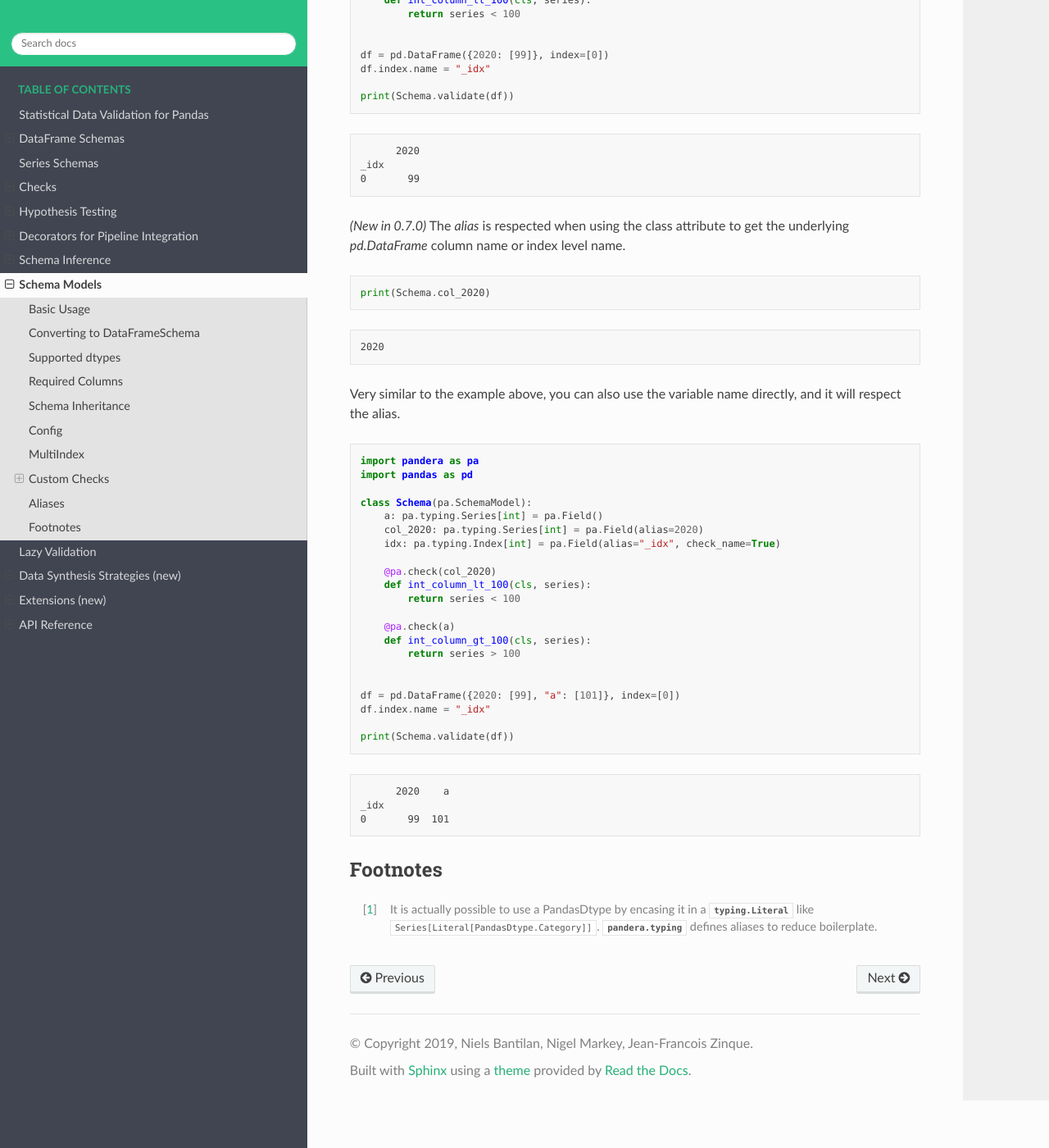
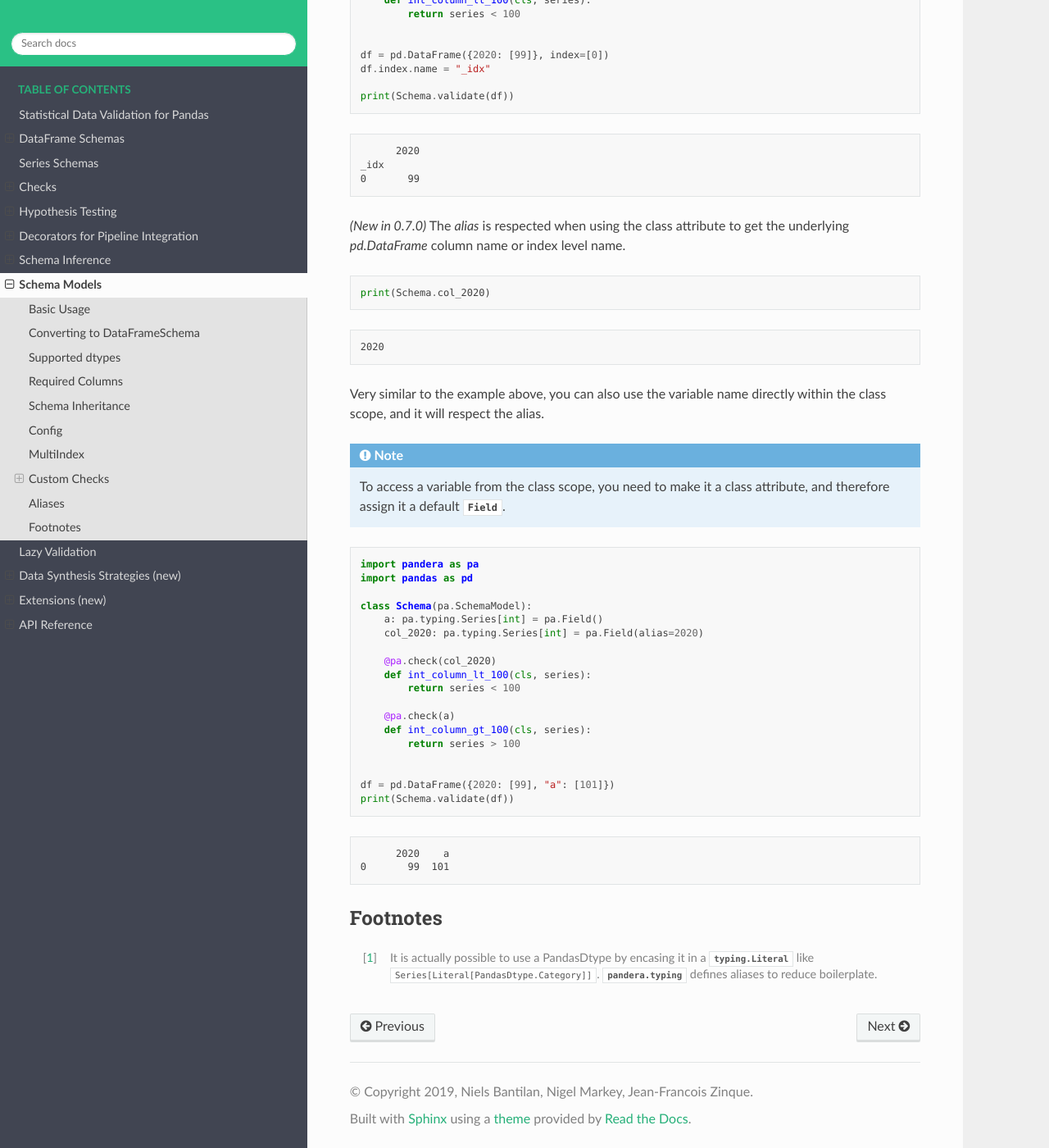
Before and after one commit to unionai-oss/pandera, a Sphinx documentation site: the page built from docs/source/schema_models.rst, in a window 1280 px wide and 1400 px high, scrolled down 8940 px. Shown: the whole window at 82% size. Built offline with Sphinx 7.4.7 and the Read the Docs theme 2.0.0, drawn with Linux system fonts in a browser that asks for light colours.

Commit message:
add details about accessing descriptor from class scope

```diff
--- a/docs/source/schema_models.rst
+++ b/docs/source/schema_models.rst
@@ -554,9 +554,13 @@ Checks must reference the aliased names.
     2020
 
 
-Very similar to the example above, you can also use the variable name directly,
-and it will respect the alias.
+Very similar to the example above, you can also use the variable name directly within
+the class scope, and it will respect the alias.
 
+.. note::
+
+    To access a variable from the class scope, you need to make it a class attribute,
+    and therefore assign it a default :class:`~pandera.model_components.Field`.
 
 .. testcode:: dataframe_schema_model
 
@@ -566,7 +570,6 @@ and it will respect the alias.
     class Schema(pa.SchemaModel):
         a: pa.typing.Series[int] = pa.Field()
         col_2020: pa.typing.Series[int] = pa.Field(alias=2020)
-        idx: pa.typing.Index[int] = pa.Field(alias="_idx", check_name=True)
 
         @pa.check(col_2020)
         def int_column_lt_100(cls, series):
@@ -577,15 +580,12 @@ and it will respect the alias.
             return series > 100
 
 
-    df = pd.DataFrame({2020: [99], "a": [101]}, index=[0])
-    df.index.name = "_idx"
-
+    df = pd.DataFrame({2020: [99], "a": [101]})
     print(Schema.validate(df))
 
 .. testoutput:: dataframe_schema_model
 
           2020    a
-    _idx
     0       99  101
 
 
```
